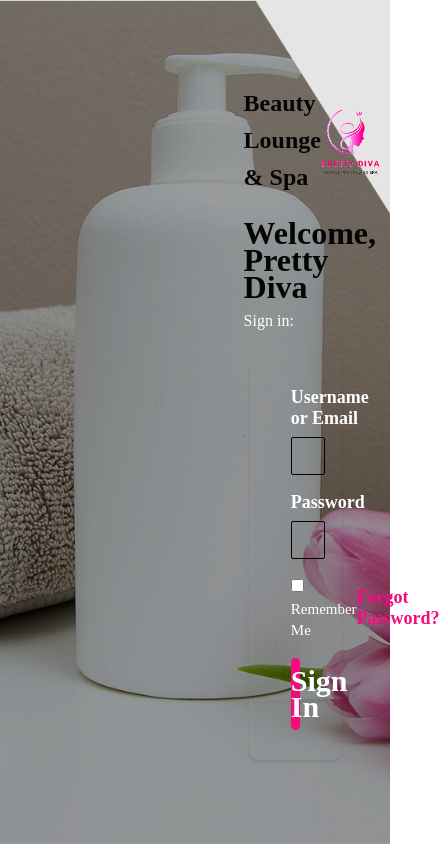
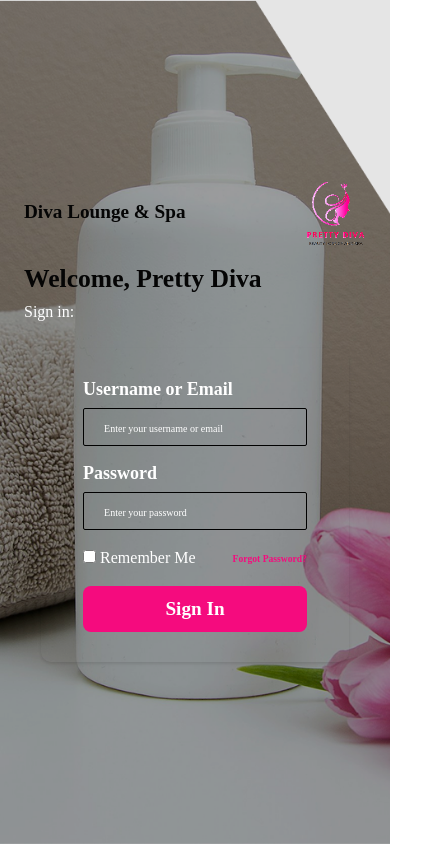
Before and after one commit to Namibra-Devs/lounge-spa-admin, a plain HTML site: page index.html in a window 390 px wide. Shown: the whole page, 440 px wide, since content can reach past the window. Drawn offline with nearby package versions, Linux system fonts and the light colour scheme.

Commit message:
login mobile view adjusted

```diff
--- a/assets/css/styles.css
+++ b/assets/css/styles.css
@@ -26,7 +26,7 @@
 /* Login form */
 
 .login-bg {
-  background-image: url("/assets/images/login.png"); /* Example background */
+  background-image: url("/assets/images/login.png");
   background-size: cover;
   background-repeat: repeat;
     background-position: center;
@@ -154,6 +154,28 @@
     width: 90%;
     margin: 0 auto;
   }
+  .login-content {
+    width: 100%;
+      justify-content: left;
+      margin-left: 0% !important;
+    z-index: 1;
+
+  }
+  .logo h5{
+    font-size: 1.2rem;
+  }
+  .title{
+    font-size: 1.6rem;
+  }
+  .rem{
+    font-size: 1rem;
+  }
+  .forgot{
+    font-size: 0.6rem;
+  }
+  .login-btn{
+    font-size: 1.2rem;
+  }
 }
 
 
@@ -198,6 +220,7 @@
 i {
   color: #333;
   cursor: pointer;
+  font-size: 2rem
 }
 
 /* Notification Badge */
--- a/index.html
+++ b/index.html
@@ -45,7 +45,7 @@
             <div
               class="logo d-flex justify-content-between align-items-center mb-3"
             >
-              <h5 class="name">Beauty Lounge & Spa</h5>
+              <h5 class="name">Diva Lounge & Spa</h5>
               <img src="/assets/images/logo1.png" alt="Logo" class="img-fluid" />
             </div>
             <!-- Title and description below -->
```
Also changed, not shown: assets/pages/booking.html (+1 -1 lines).
